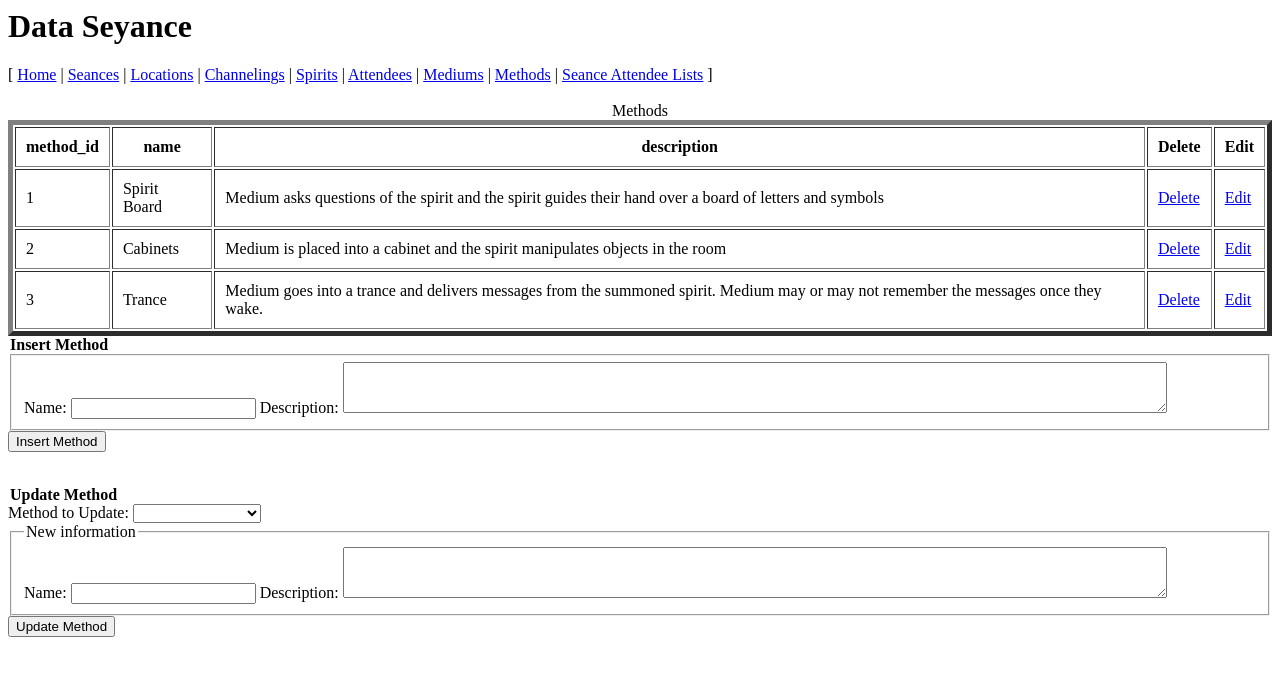
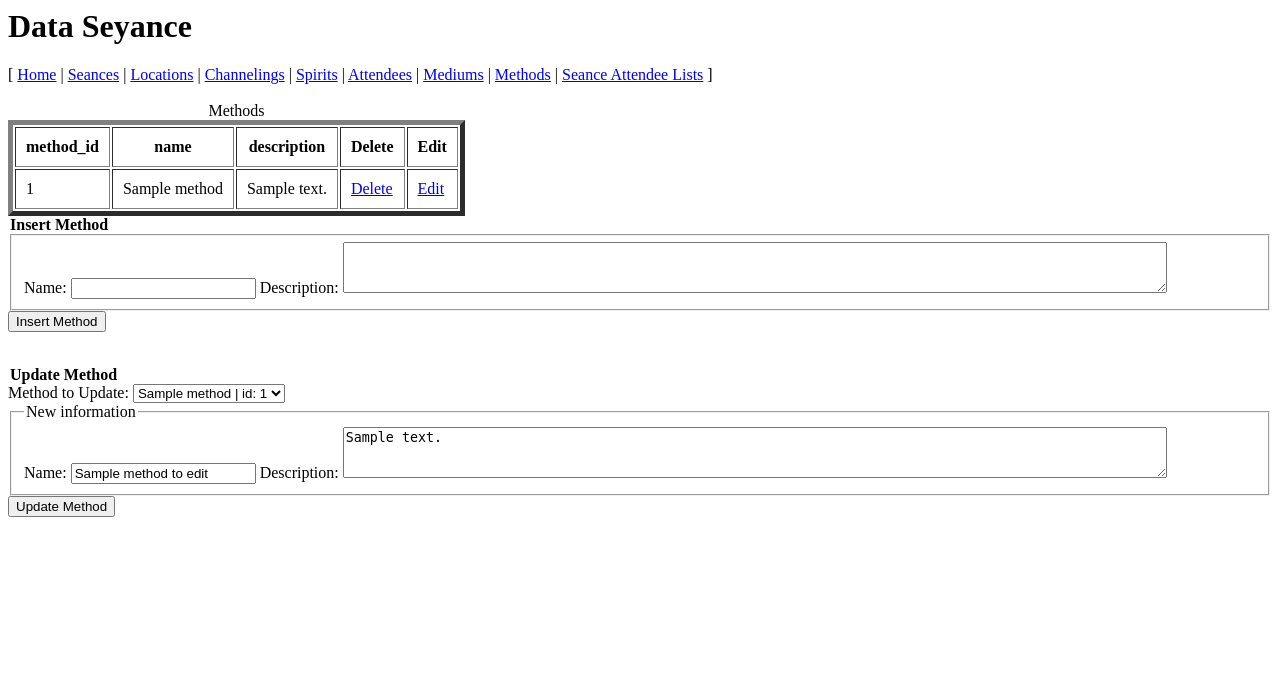
Before and after one commit to gmelsby/DataSeyance, a Flask app: template templates/methods.j2 in a window 1280 px wide. Shown: the top 676 px of the page. Run offline with Flask 2, Linux system fonts and the light colour scheme; the template is opened without the code that fills it: most values are stand-ins (such as "Sample title", 1, 10 or a date in 2020); some libraries are stand-ins or nearby versions.

Commit message:
CRUD Functionality Implemented for Methods

```diff
--- a/app.py
+++ b/app.py
@@ -45,7 +45,7 @@ def mediums():
 
             return redirect('/mediums')
 
-        if request.form.get('name'):
+        if request.form.get('name') and request.form.get('id_input') != '':
             full_name_input = request.form['name']
             query = f'INSERT INTO Mediums (full_name) VALUES ("{full_name_input}");'
             cursor = db.execute_query(db_connection=db_connection, query=query)
@@ -78,9 +78,61 @@ def delete_medium(id):
 
 
 
-@app.route('/methods')
+@app.route('/methods', methods=['GET', 'POST'])
 def methods():
-    return render_template('methods.j2')
+    if request.method == 'POST':
+        if request.form.get('id_input') and request.form.get('name'):
+            name_input = request.form['name']
+            id_input = request.form['id_input']
+            description_input = 'NULL'
+            if request.form.get('description'):
+                description_input = f'"{request.form["description"]}"'
+
+
+            query = ('UPDATE Methods '
+                     f'SET name = "{name_input}", '
+                     f'description = {description_input} '
+                     f'WHERE method_id = {id_input};')
+
+            cursor = db.execute_query(db_connection=db_connection, query=query)
+            mysql.connection.commit();
+
+            return redirect('/methods')
+
+        if request.form.get('name') and request.form.get('id_input') != '':
+            name_input = request.form['name']
+            description_input = 'NULL'
+            if request.form.get('description'):
+                description_input = f'"{request.form["description"]}"'
+            query = f'INSERT INTO Methods (name, description) VALUES ("{name_input}", {description_input});'
+            cursor = db.execute_query(db_connection=db_connection, query=query)
+            mysql.connection.commit();
+
+        return redirect('/methods')
+
+    if request.method == 'GET':
+        args = request.args
+        method_to_edit = None
+        if args.get('id'):
+            preselect_query = f"SELECT method_id, name, description FROM Methods WHERE method_id = {args.get('id')};"
+            cursor = db.execute_query(db_connection=db_connection, query=preselect_query)
+            method_to_edit = cursor.fetchall()[0]
+
+        query = 'SELECT method_id, name, description FROM Methods;'
+        cursor = db.execute_query(db_connection=db_connection, query=query)
+        method_data = cursor.fetchall()
+
+        return render_template('methods.j2', method_data=method_data, method_to_edit=method_to_edit)
+
+
+@app.route('/delete_method/<int:id>')
+def delete_method(id):
+    query = f'DELETE FROM Methods WHERE method_id = {id};'
+    cursor = db.execute_query(db_connection=db_connection, query=query)
+    mysql.connection.commit()
+
+    return redirect('/methods')
+
 
 @app.route('/seanceattendees')
 def seanceattendees():
@@ -106,7 +158,7 @@ def spirits():
 
             return redirect('/spirits')
 
-        if request.form.get('name'):
+        if request.form.get('name') and request.form.get('id_input') != '':
             full_name_input = request.form['name']
             query = f'INSERT INTO Spirits (full_name) VALUES ("{full_name_input}");'
             cursor = db.execute_query(db_connection=db_connection, query=query)
@@ -139,5 +191,5 @@ def delete_spirit(id):
 
 
 if __name__ == '__main__':
-    port = int(os.environ.get('PORT', 5000))
+    port = int(os.environ.get('PORT', 5005))
     app.run(port=port, debug=True)
--- a/queries/DML.sql
+++ b/queries/DML.sql
@@ -179,6 +179,12 @@ FROM Methods;
 SELECT method_id, name
 FROM Methods;
 
+-- To be used for edit Methods prefill
+-- Colon denotes variable obtained though GET request query parameters
+SELECT method_id, name, description
+FROM Methods
+WHERE method_id = :id_input;
+
 -- Query for updating a method based on id
 -- Colon denotes variable that will be obtained through form submission or specific table row
 UPDATE Methods
--- a/templates/mediums.j2
+++ b/templates/mediums.j2
@@ -18,6 +18,7 @@
     <th>Delete</th>
     <th>Edit</th>
   </tr>
+  </thead>
   <tbody>
   {% for medium in medium_data %}
   <tr>
@@ -27,6 +28,7 @@
     <td><a href="mediums?id={{medium['medium_id']}}">Edit</a></td>
   </tr>
   {% endfor %}
+  </tbody>
 </table>
 
 
--- a/templates/methods.j2
+++ b/templates/methods.j2
@@ -11,6 +11,7 @@
 
 <table border="5" cellpadding="10">
   <caption>Methods</caption>
+  <thead>
   <tr>
     <th>method_id</th>
     <th>name</th>
@@ -18,31 +19,22 @@
     <th>Delete</th>
     <th>Edit</th>
   </tr>
+  </thead>
+  <tbody>
+  {% for method in method_data %}
   <tr>
-    <td>1</td>
-    <td>Spirit Board</td>
-    <td>Medium asks questions of the spirit and the spirit guides their hand over a board of letters and symbols</td>
-    <td><a href="_">Delete</a></td>
-    <td><a href="_">Edit</a></td>
+    <td>{{method['method_id']}}</td>
+    <td>{{method['name']}}</td>
+    <td>{{method['description']}}</td>
+    <td><a href="delete_method/{{method['method_id']}}">Delete</a></td>
+    <td><a href="methods?id={{method['method_id']}}">Edit</a></td>
   </tr>
-  <tr>
-    <td>2</td>
-    <td>Cabinets</td>
-    <td>Medium is placed into a cabinet and the spirit manipulates objects in the room</td>
-    <td><a href="_">Delete</a></td>
-    <td><a href="_">Edit</a></td>
-  </tr>
-  <tr>
-    <td>3</td>
-    <td>Trance</td>
-    <td>Medium goes into a trance and delivers messages from the summoned spirit. Medium may or may not remember the messages once they wake.</td>
-    <td><a href="_">Delete</a></td>
-    <td><a href="_">Edit</a></td>
-  </tr>
+  {% endfor %}
+  </tbody>
 </table>
 
 <div id="insert" style="display: block">
-  <form id="InsertMethod">
+  <form id="InsertMethod" method="POST">
       <legend><strong>Insert Method</strong></legend>
           <fieldset class="fields">
         <label> Name: </label> <input  type="text"  name="name">
@@ -57,19 +49,23 @@
 </div>
 
 <div id="update" style="display: block">
-  <form id="UpdateMethod">
+  <form id="UpdateMethod" method="POST">
       <legend><strong>Update Method</strong></legend>
-            <label for="toupdate">Method to Update: </label>
-            <select name="toupdate" id="toupdate">
-                        <option value="None"> </option>
-              <option value="board">Spirit Board | id: 1</option>
-              <option value="cabinet">Cabinets | id: 2</option>
-              <option value="trance">Trance | id: 3</option>
+            <label for="id_input">Method to Update: </label>
+            <select name="id_input" id="toupdate">
+              <option value=""> </option>
+              {% for method in method_data %}
+              <option value="{{method['method_id']}}"
+              {% if method_to_edit['method_id']==method['method_id'] %} selected {% endif %}>
+                {{method['name']}} | id: {{method['method_id']}}
+              </option>
+              {% endfor %}
             </select>
         <fieldset class="fields">
           <legend>New information</legend>
-         <label> Name: </label> <input type="text"  name="name">
-         <label> Description: </label> <textarea rows="3" cols="100" name="description" form="UpdateMethod"></textarea>
+         <label> Name: </label> <input type="text" name="name" value="{{method_to_edit['name']}}">
+         <label> Description: </label>
+         <textarea rows="3" cols="100" name="description" form="UpdateMethod">{{method_to_edit['description']}}</textarea>
     </fieldset>
     <input class="btn" type="submit" id="UpdateMethod" value="Update Method">
   </form>
--- a/templates/spirits.j2
+++ b/templates/spirits.j2
@@ -19,6 +19,7 @@
     <th>Delete</th>
     <th>Edit</th>
   </tr>
+  </thead>
   <tbody>
   {% for spirit in spirit_data %}
   <tr>
@@ -28,6 +29,7 @@
     <td><a href="spirits?id={{spirit['spirit_id']}}">Edit</a></td>
   </tr>
   {% endfor %}
+  </tbody>
 </table>
 
 
```
